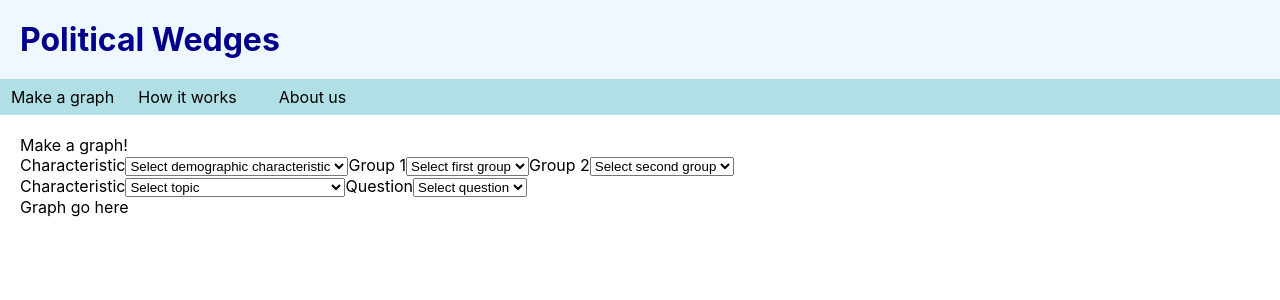
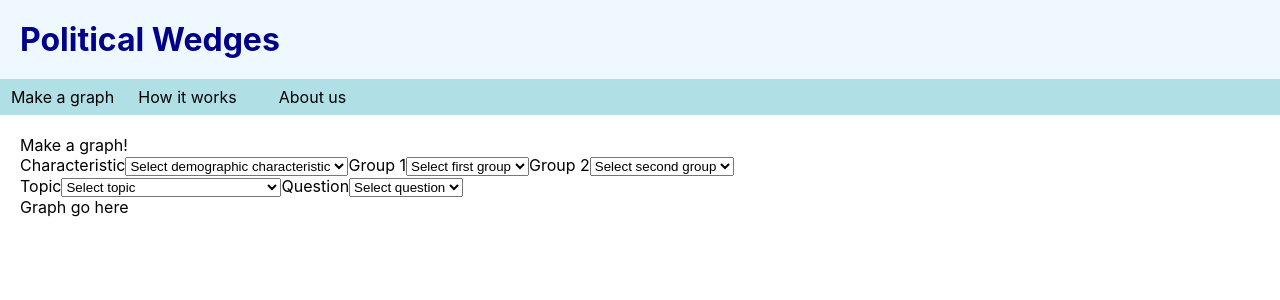
Before and after one commit to z-for-zarrin/political_wedges, a React (Create React App) app in the folder client/: page /create in a window 1280 px wide. Shown: the top 300 px of the page. Built offline with nearby package versions, Linux system fonts and the light colour scheme.

Commit message:
topic select has correct label

```diff
--- a/client/src/components/GraphInput.js
+++ b/client/src/components/GraphInput.js
@@ -149,7 +149,7 @@ const GraphInput = ({group1Id, setGroup1Id, group1Name, setGroup1Name,
                 {group2Options}
             </select>
             <br />
-            <label htmlFor="topic-select">Characteristic</label>
+            <label htmlFor="topic-select">Topic</label>
             <select
                 id="topic-select"
                 type="text"
```
